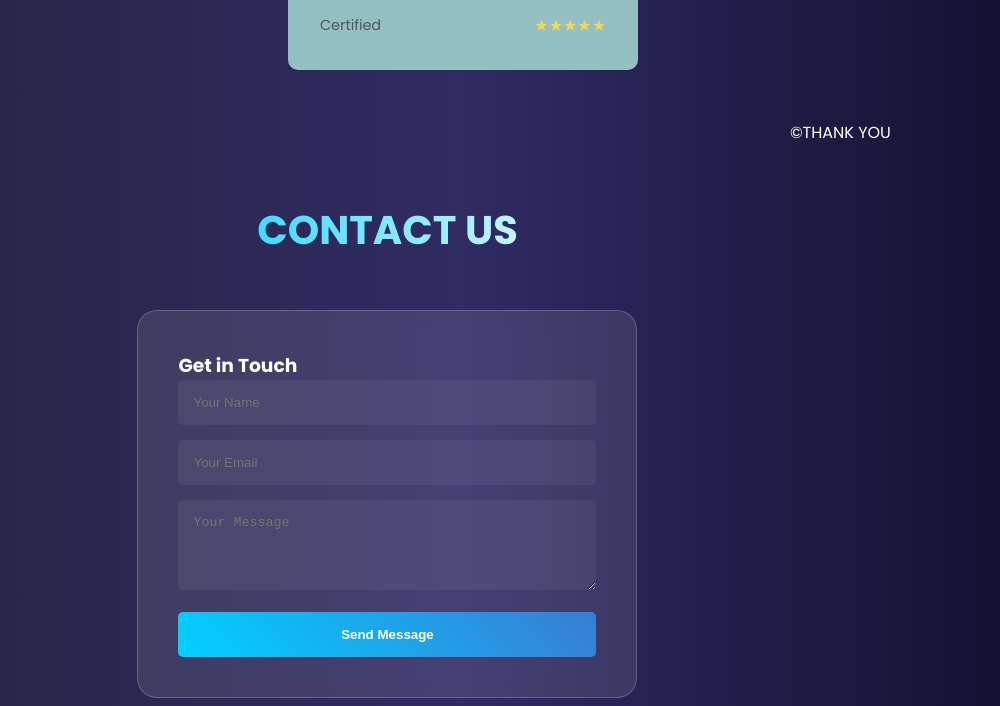
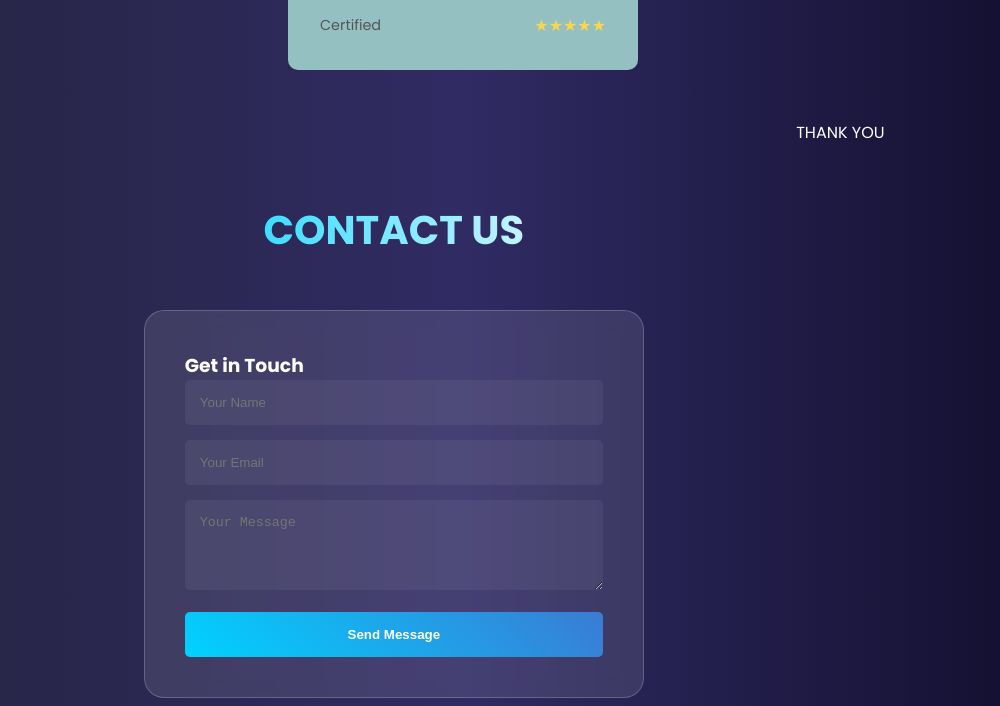
Before and after one commit to skilltix98/skilltix99, a plain HTML site: page index.html in a window 1280 px wide. Shown: the part 4737-5443 px from the top of the page, without its empty margins (177-1177 px from the left). Drawn offline with Linux system fonts and the light colour scheme.

```diff
--- a/index.html
+++ b/index.html
@@ -458,7 +458,7 @@ document.querySelectorAll(".faculty-member").forEach(member => {
     </section>
 
     <footer>
-        <p>&copy;THANK YOU</p>
+        <p>THANK YOU</p>
     </footer>
 
     <!-- Modals -->
```
